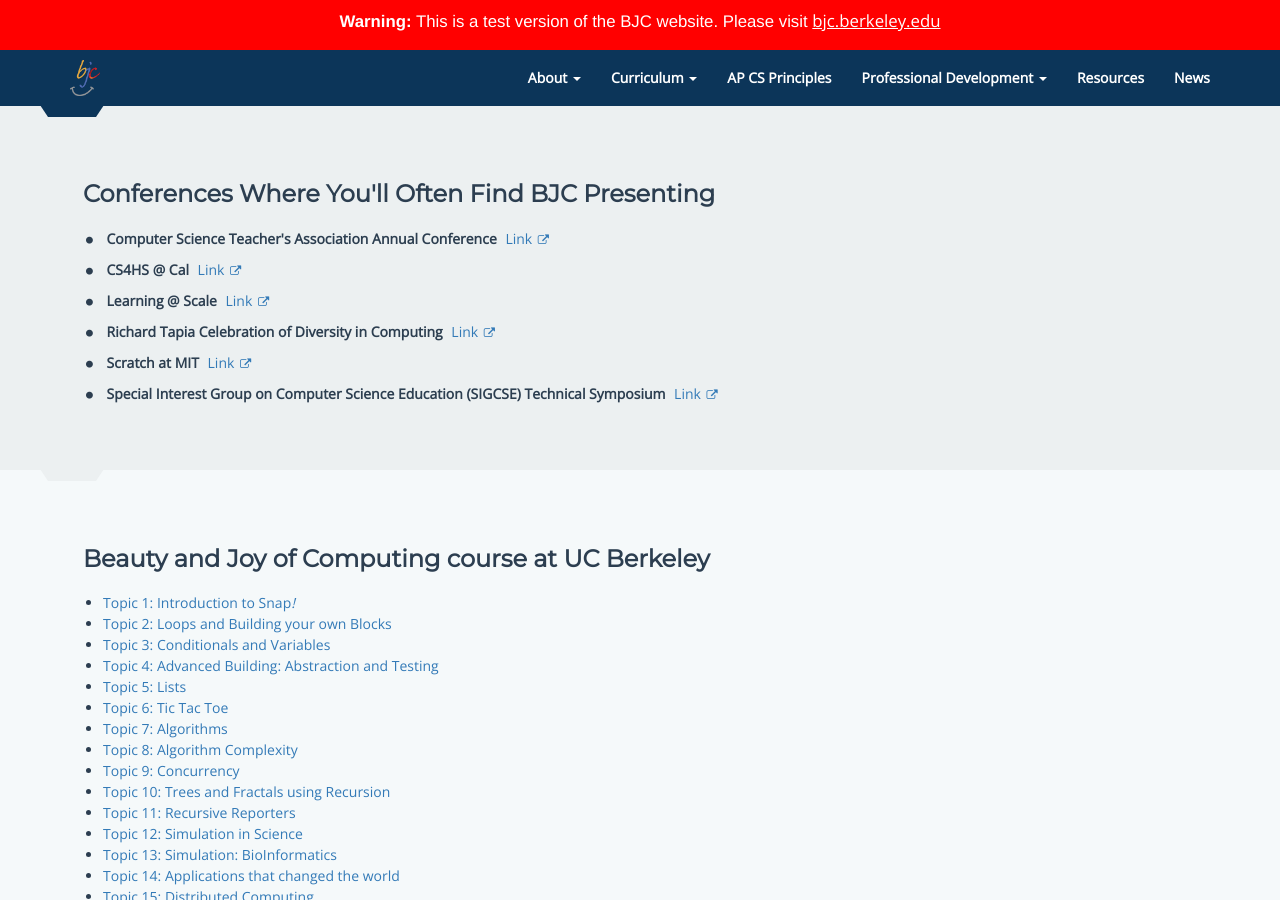
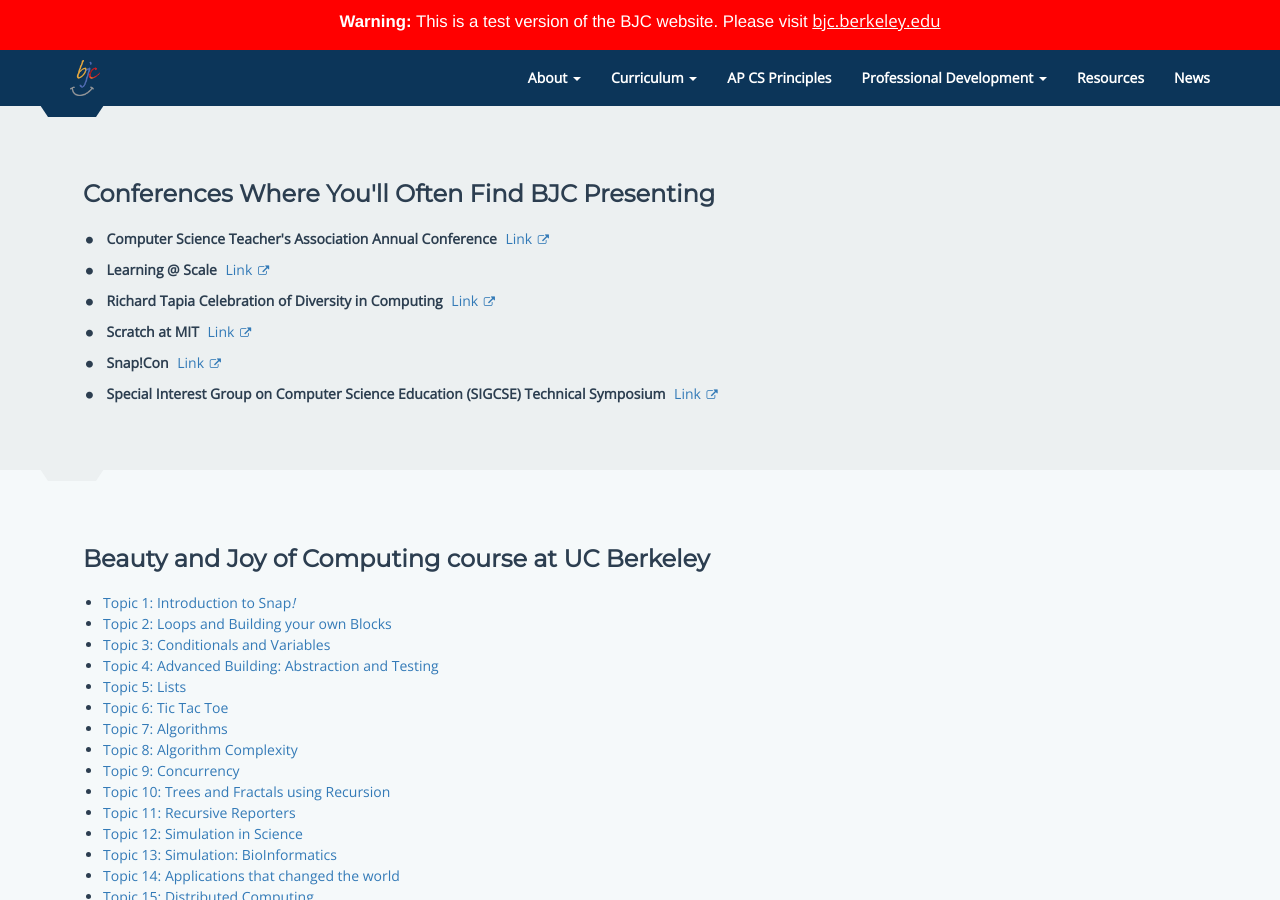
Before and after one commit to beautyjoy/beautyjoy.github.io, a Jekyll site: the page built from resources.html, in a window 1280 px wide and 900 px high, scrolled down 3167 px. Built offline with Jekyll 4.4.1, drawn with Linux system fonts in a browser that asks for light colours.

Commit message:
adding snap con

```diff
--- a/_data/resources/11-conferences.yml
+++ b/_data/resources/11-conferences.yml
@@ -2,10 +2,6 @@
 resources:
   - name: Computer Science Teacher's Association Annual Conference
     link: https://www.csteachers.org/page/2017Conference
-    description:
-
-  - name: CS4HS @ Cal
-    link: https://cs4hs.berkeley.edu/
     description:
 
   - name: Learning @ Scale
@@ -20,6 +16,10 @@
     link: https://scratch.mit.edu/conference/
     description:
 
+  - name: Snap!Con
+    link: https://snapcon.org
+    description:
+
   - name: Special Interest Group on Computer Science Education (SIGCSE) Technical Symposium
     link: https://sigcse.org/sigcse/
     description:
```
